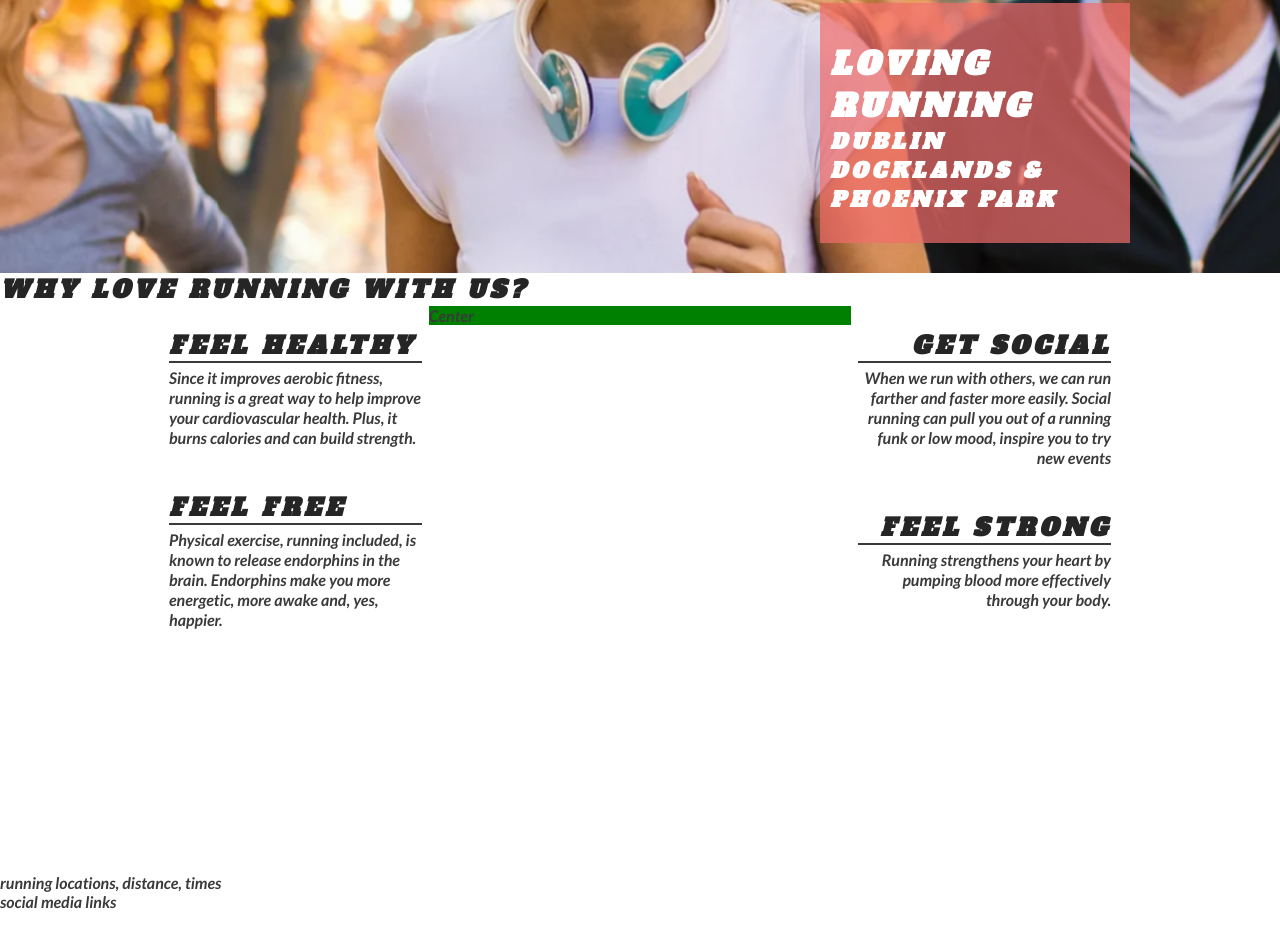
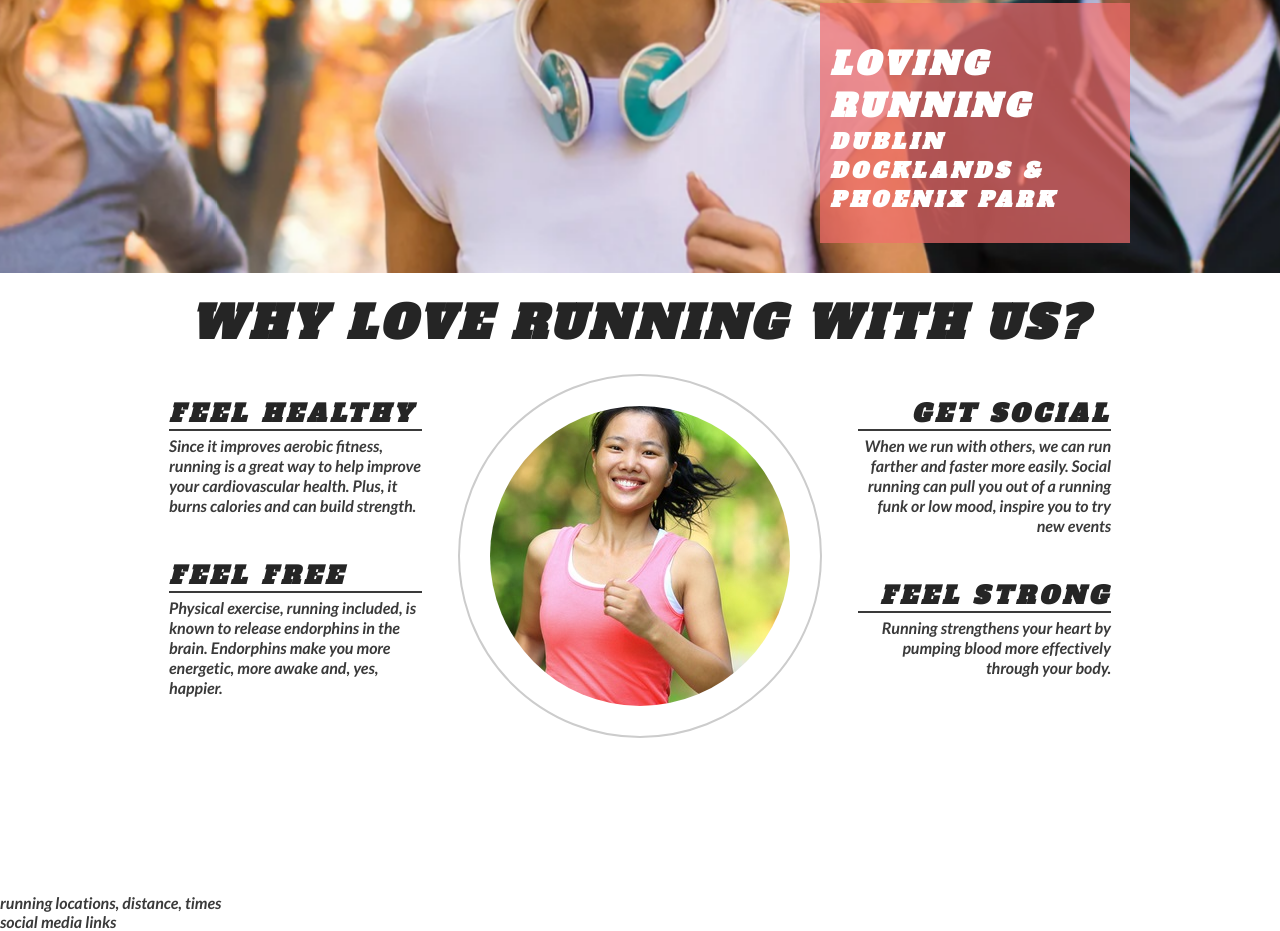
Before and after one commit to yokai-san/love-running, a plain HTML site: page index.html in a window 1280 px wide. Shown: the part 402-1333 px from the top of the page. Drawn offline with Linux system fonts and the light colour scheme.

Commit message:
Add club ethos central image and style into a circle

```diff
--- a/assets/css/style.css
+++ b/assets/css/style.css
@@ -135,7 +135,7 @@ h1, h2 {
 #center-about {
     width: 33%;
     margin: 0 auto;
-    background-color: green;
+
 }
 
 hr {
@@ -167,3 +167,26 @@ hr {
 .right-about-heading p {
     text-align: right;
 }
+
+#welcome {
+    text-align: center;
+    margin: 20px 0;
+    font-size: 280%;
+}
+
+#circle-container {
+    width: 300px;
+    height: 300px;
+    padding: 30px;
+    border-style: solid;
+    border-color: #ccc;
+    border-width: 2px;
+    border-radius: 50%;
+    margin: 0 auto;
+}
+
+#circle-cover-bg {
+    background: url('../images/ethos-center-image.jpg') no-repeat center center;
+    height: 100%;
+    border-radius: 50%;
+}
--- a/index.html
+++ b/index.html
@@ -39,7 +39,7 @@
         </div>
     </section>
     <section id="club-ethos">
-        <h1>Why Love Running With Us?</h1>
+        <h2 id="welcome">Why Love Running With Us?</h2>
         <div id="left-about">
             <div class="left-about-heading">
                 <h2>Feel Healthy</h2>
@@ -73,7 +73,11 @@
                 </p>
             </div>
         </div>
-        <div id="center-about">Center</div>
+        <div id="center-about">
+            <div id="circle-container">
+                <div id="circle-cover-bg"></div>
+            </div>
+        </div>
     </section>
     <section>
         running locations, distance, times
```
Also changed, not shown: assets/images/ethos-center-image.jpg (added).
